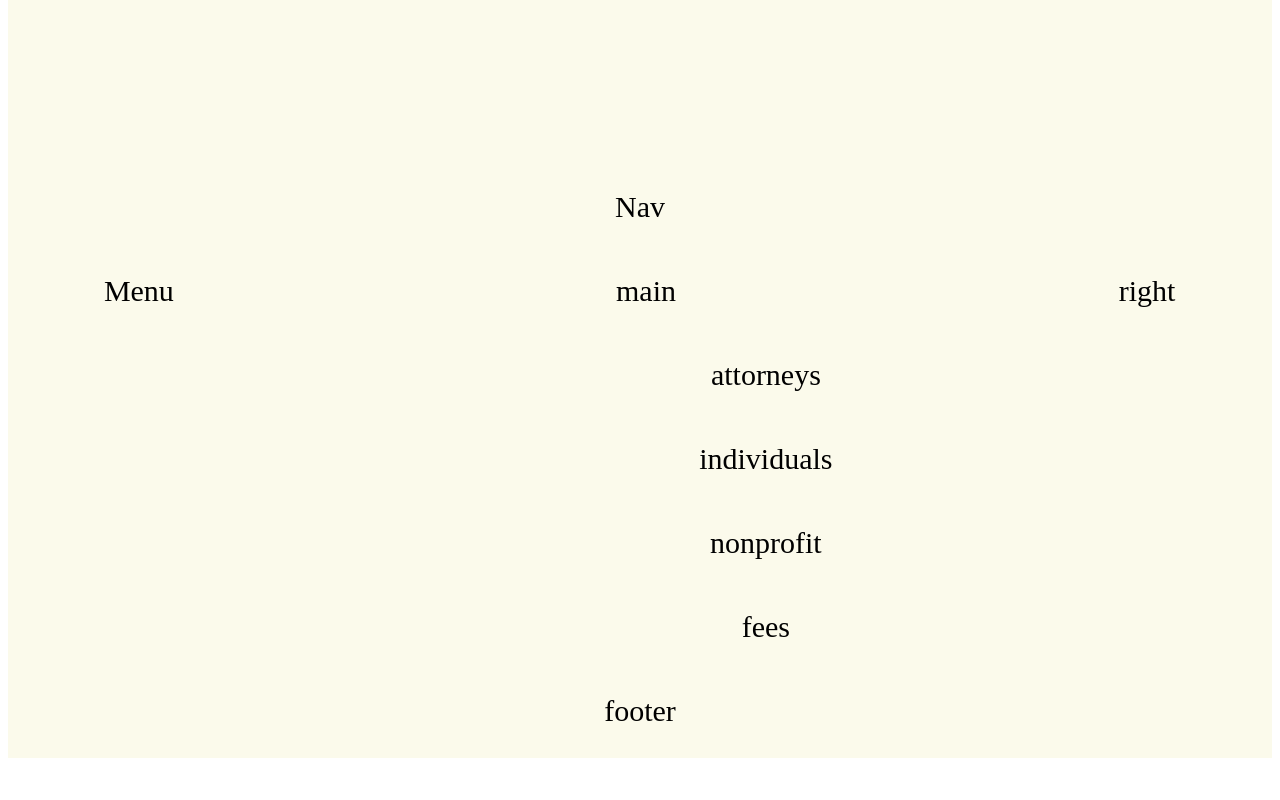
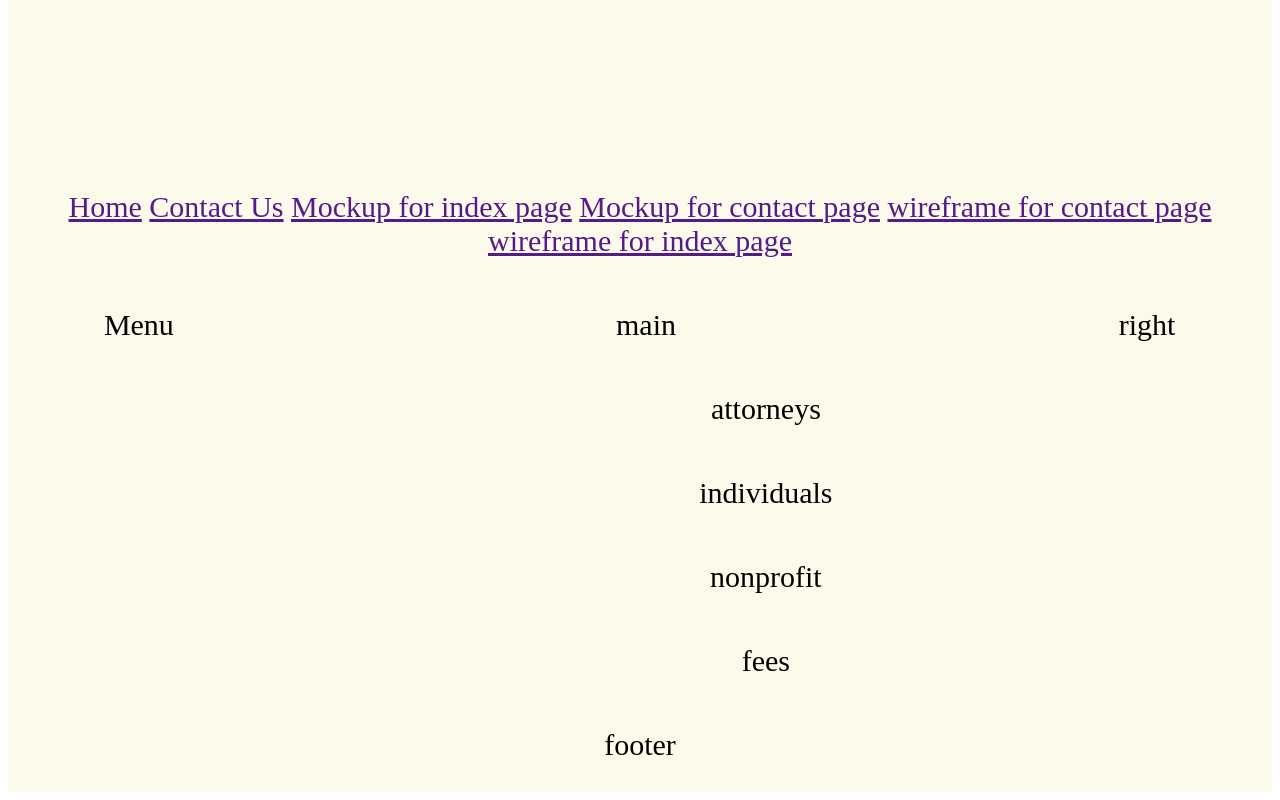
Before and after one commit to caolan000/TeamD1021, a plain HTML site: page index.html in a window 1280 px wide. Shown: the part 798-1598 px from the top of the page. Before the commit the page ends 1564 px from the top, so only its background shows below. Drawn offline with Linux system fonts and the light colour scheme.

Commit message:
Update index.html

```diff
--- a/index.html
+++ b/index.html
@@ -15,7 +15,14 @@
             Header
         </div>
         <div class="item2">
-            Nav
+            <div class="navbar">
+                <a href="">Home</a>
+                <a href="">Contact Us</a>
+                <a href="">Mockup for index page</a>
+                <a href="">Mockup for contact page</a>
+                <a href="">wireframe for contact page</a>
+                <a href="">wireframe for index page</a>
+            </div>
         </div>
         <div class="item3">
             Menu
```
